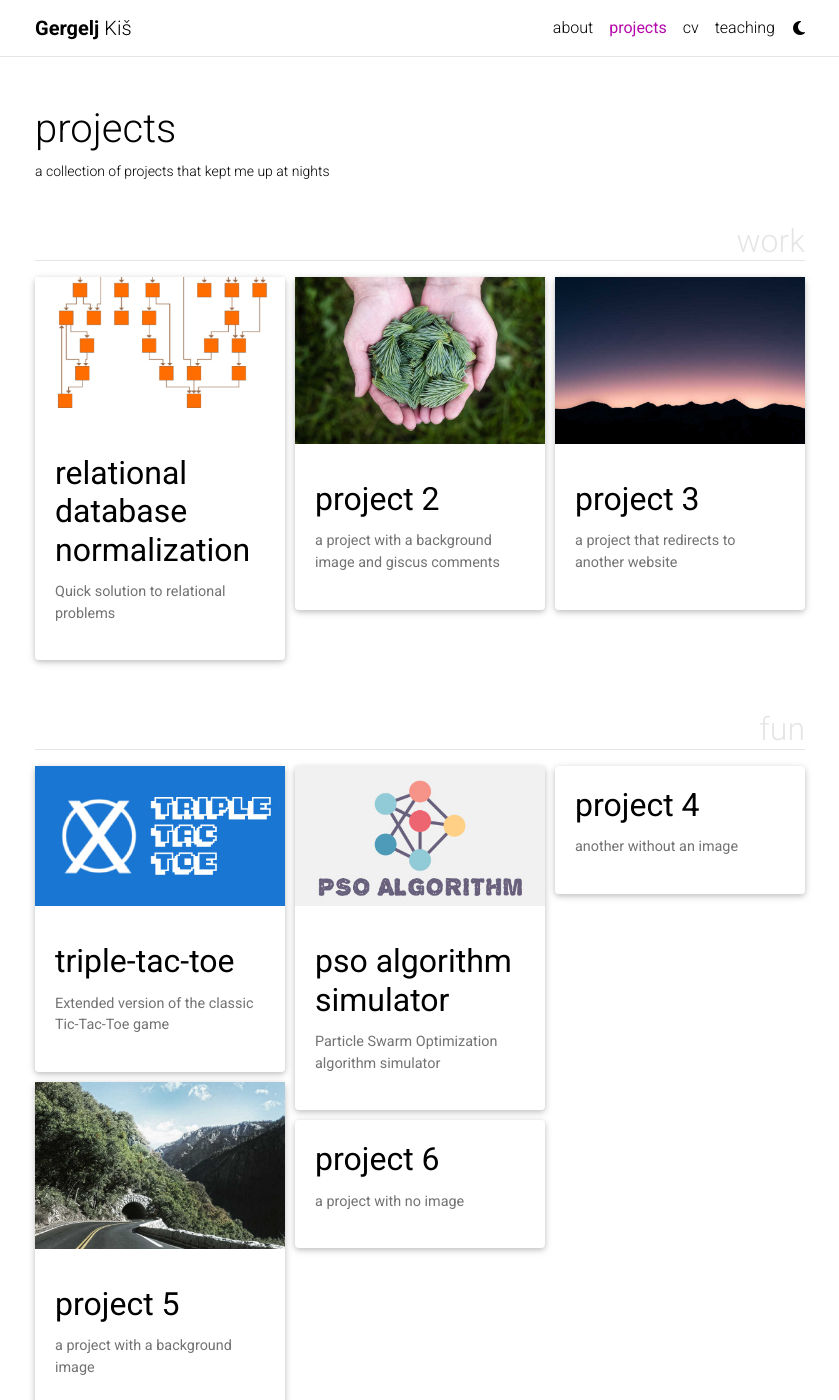
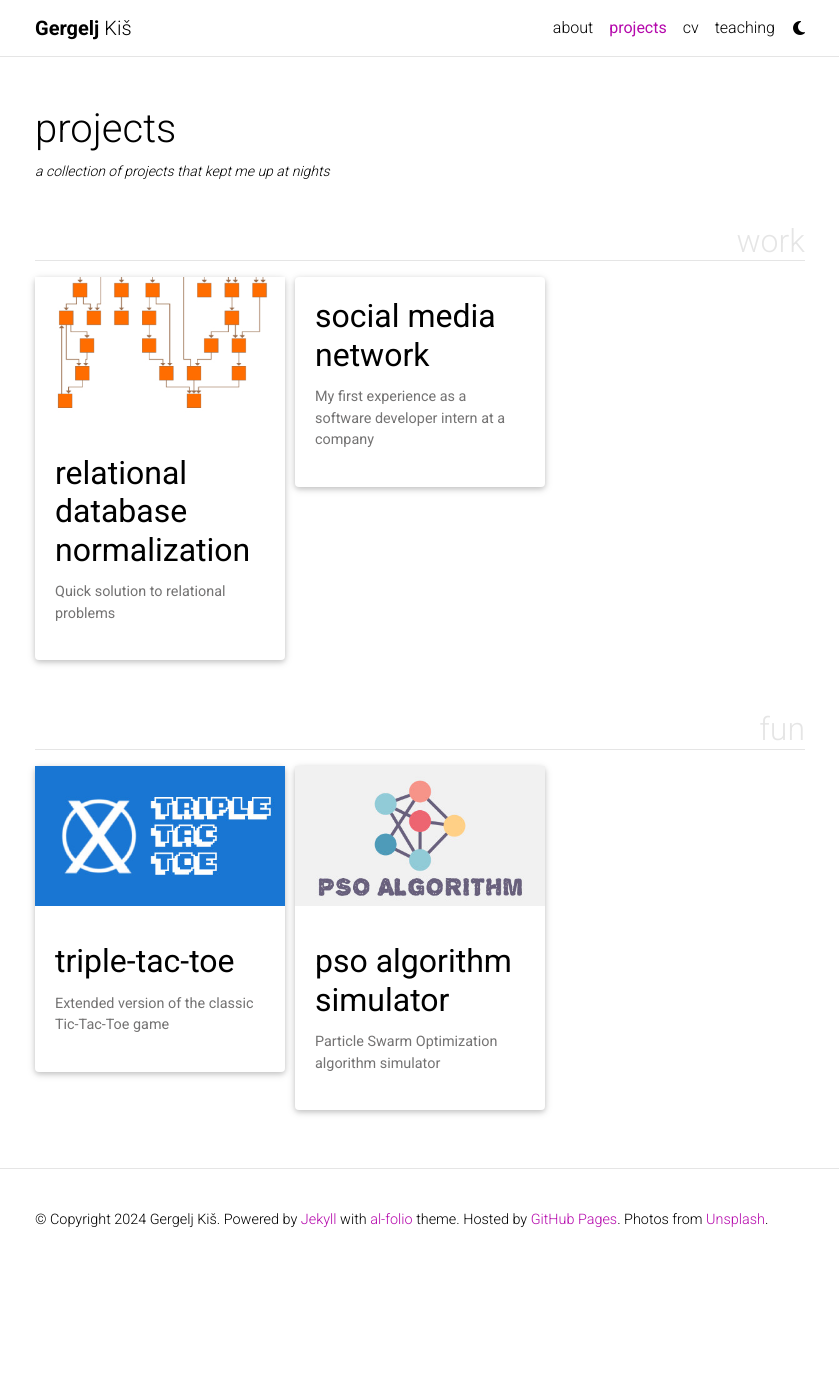
Before and after one commit to gergelj/gergelj.github.io, a Jekyll site: the page built from _pages/projects.md, in a window 1280 px wide and 1400 px high. Shown: the whole window, without its empty margins (220-1059 px from the left). Built offline with Jekyll 4.4.1, drawn with Linux system fonts in a browser that asks for light colours; full-size pictures stand in for the smaller copies a plugin makes; comment, search, counter and statistics services are not loaded; a style sheet for code colours, icons or effects is not loaded.

Commit message:
2024 september update 2

````diff
--- a/_config.yml
+++ b/_config.yml
@@ -104,7 +104,7 @@
 wechat_qr: # filename of your wechat qr-code saved as an image (e.g., wechat-qr.png if saved to assets/img/wechat-qr.png)
 
 contact_note: >
-  Feel free to connect on LinkedIn
+  Feel free to connect on social media
 
 # -----------------------------------------------------------------------------
 # Analytics and search engine verification
--- a/_pages/projects.md
+++ b/_pages/projects.md
@@ -2,7 +2,7 @@
 layout: page
 title: projects
 permalink: /projects/
-description: a collection of projects that kept me up at nights
+description: <em>a collection of projects that kept me up at nights</em>
 nav: true
 nav_order: 3
 display_categories: [work, fun]
--- /dev/null
+++ b/_projects/2021-03-12-social-network-scala.md
@@ -0,0 +1,36 @@
+---
+layout: page
+title: Social media network
+description: My first experience as a software developer intern at a company
+img:
+importance: 3
+category: work
+related_publications:
+---
+
+My first experience as a software developer intern at a software company was to develop a social media web application in Scala programming language. Having no previous experience in Scala I thought I would be overwhelmed by the amount of "spikes" in my daily routine. My initial fears have quickly vanished because after 2 days of (mostly) syntax learning I was able to get up and running the server and the database. I used the Play framework written in Scala and MySQL as the database.
+
+The most challenging part of this project was the data layer in the Scala application. The Play framework supports the vast majority of the relational databases out there and the Slick "ORM-mapper" works as a connection between Scala objects and database tuples. Later on, Slick turned out to be not so slick. I put the term ORM-mapper in quotes because Slick is not really a mapper, more like a database access tool: it returns a tuple which needs to be organized into an object type to work with. There are generally two aproaches: 1) write the Slick mapping layer in Scala and generate DDL scripts, 2) write DDL scripts and generate the mapping layer. I went with the second approach because my knowledge in SQL is far more stable than Scala/Slick but after that the mapping layer has been generated I was off to the races.
+
+The set of functionalities was small and this project was intended to show the capabilities of the intern, beginner's knowledge of web applications and databases. The most important thing I have learnt is that no matter how intimidating the unknown (technology) looks like it can be mastered pretty quickly if you possess fundamental knowledge in that particular field. New experiences open a different perspective and in the meantime you might as well have fun with it.
+
+<div class="row mt-3">
+    <div class="col-sm mt-3 mt-md-0">
+        {% include figure.html path="assets/img/2021-03-12-social-network-scala/1.png" title="Register page" class="img-fluid rounded z-depth-1" zoomable=true %}
+        <div class="caption">Register page</div>
+    </div>
+    <div class="col-sm mt-3 mt-md-0">
+        {% include figure.html path="assets/img/2021-03-12-social-network-scala/2.png" title="My profile" class="img-fluid rounded z-depth-1" zoomable=true %}
+        <div class="caption">My profile</div>
+    </div>
+</div>
+<div class="row mt-3">
+    <div class="col-sm mt-3 mt-md-0">
+        {% include figure.html path="assets/img/2021-03-12-social-network-scala/3.png" title="Find friends" class="img-fluid rounded z-depth-1" zoomable=true %}
+        <div class="caption">Find friends</div>
+    </div>
+    <div class="col-sm mt-3 mt-md-0">
+        {% include figure.html path="assets/img/2021-03-12-social-network-scala/4.png" title="Posts" class="img-fluid rounded z-depth-1" zoomable=true %}
+        <div class="caption">Posts</div>
+    </div>
+</div>
--- a/_projects/2_project.md
+++ /dev/null
@@ -1,81 +0,0 @@
----
-layout: page
-title: project 2
-description: a project with a background image and giscus comments
-img: assets/img/3.jpg
-importance: 2
-category: work
-giscus_comments: true
----
-
-Every project has a beautiful feature showcase page.
-It's easy to include images in a flexible 3-column grid format.
-Make your photos 1/3, 2/3, or full width.
-
-To give your project a background in the portfolio page, just add the img tag to the front matter like so:
-
-    ---
-    layout: page
-    title: project
-    description: a project with a background image
-    img: /assets/img/12.jpg
-    ---
-
-<div class="row">
-    <div class="col-sm mt-3 mt-md-0">
-        {% include figure.html path="assets/img/1.jpg" title="example image" class="img-fluid rounded z-depth-1" %}
-    </div>
-    <div class="col-sm mt-3 mt-md-0">
-        {% include figure.html path="assets/img/3.jpg" title="example image" class="img-fluid rounded z-depth-1" %}
-    </div>
-    <div class="col-sm mt-3 mt-md-0">
-        {% include figure.html path="assets/img/5.jpg" title="example image" class="img-fluid rounded z-depth-1" %}
-    </div>
-</div>
-<div class="caption">
-    Caption photos easily. On the left, a road goes through a tunnel. Middle, leaves artistically fall in a hipster photoshoot. Right, in another hipster photoshoot, a lumberjack grasps a handful of pine needles.
-</div>
-<div class="row">
-    <div class="col-sm mt-3 mt-md-0">
-        {% include figure.html path="assets/img/5.jpg" title="example image" class="img-fluid rounded z-depth-1" %}
-    </div>
-</div>
-<div class="caption">
-    This image can also have a caption. It's like magic.
-</div>
-
-You can also put regular text between your rows of images.
-Say you wanted to write a little bit about your project before you posted the rest of the images.
-You describe how you toiled, sweated, *bled* for your project, and then... you reveal its glory in the next row of images.
-
-
-<div class="row justify-content-sm-center">
-    <div class="col-sm-8 mt-3 mt-md-0">
-        {% include figure.html path="assets/img/6.jpg" title="example image" class="img-fluid rounded z-depth-1" %}
-    </div>
-    <div class="col-sm-4 mt-3 mt-md-0">
-        {% include figure.html path="assets/img/11.jpg" title="example image" class="img-fluid rounded z-depth-1" %}
-    </div>
-</div>
-<div class="caption">
-    You can also have artistically styled 2/3 + 1/3 images, like these.
-</div>
-
-
-The code is simple.
-Just wrap your images with `<div class="col-sm">` and place them inside `<div class="row">` (read more about the <a href="https://getbootstrap.com/docs/4.4/layout/grid/">Bootstrap Grid</a> system).
-To make images responsive, add `img-fluid` class to each; for rounded corners and shadows use `rounded` and `z-depth-1` classes.
-Here's the code for the last row of images above:
-
-{% raw %}
-```html
-<div class="row justify-content-sm-center">
-    <div class="col-sm-8 mt-3 mt-md-0">
-        {% include figure.html path="assets/img/6.jpg" title="example image" class="img-fluid rounded z-depth-1" %}
-    </div>
-    <div class="col-sm-4 mt-3 mt-md-0">
-        {% include figure.html path="assets/img/11.jpg" title="example image" class="img-fluid rounded z-depth-1" %}
-    </div>
-</div>
-```
-{% endraw %}
--- a/_projects/4_project.md
+++ /dev/null
@@ -1,80 +0,0 @@
----
-layout: page
-title: project 4
-description: another without an image
-img:
-importance: 3
-category: fun
----
-
-Every project has a beautiful feature showcase page.
-It's easy to include images in a flexible 3-column grid format.
-Make your photos 1/3, 2/3, or full width.
-
-To give your project a background in the portfolio page, just add the img tag to the front matter like so:
-
-    ---
-    layout: page
-    title: project
-    description: a project with a background image
-    img: /assets/img/12.jpg
-    ---
-
-<div class="row">
-    <div class="col-sm mt-3 mt-md-0">
-        {% include figure.html path="assets/img/1.jpg" title="example image" class="img-fluid rounded z-depth-1" %}
-    </div>
-    <div class="col-sm mt-3 mt-md-0">
-        {% include figure.html path="assets/img/3.jpg" title="example image" class="img-fluid rounded z-depth-1" %}
-    </div>
-    <div class="col-sm mt-3 mt-md-0">
-        {% include figure.html path="assets/img/5.jpg" title="example image" class="img-fluid rounded z-depth-1" %}
-    </div>
-</div>
-<div class="caption">
-    Caption photos easily. On the left, a road goes through a tunnel. Middle, leaves artistically fall in a hipster photoshoot. Right, in another hipster photoshoot, a lumberjack grasps a handful of pine needles.
-</div>
-<div class="row">
-    <div class="col-sm mt-3 mt-md-0">
-        {% include figure.html path="assets/img/5.jpg" title="example image" class="img-fluid rounded z-depth-1" %}
-    </div>
-</div>
-<div class="caption">
-    This image can also have a caption. It's like magic.
-</div>
-
-You can also put regular text between your rows of images.
-Say you wanted to write a little bit about your project before you posted the rest of the images.
-You describe how you toiled, sweated, *bled* for your project, and then... you reveal its glory in the next row of images.
-
-
-<div class="row justify-content-sm-center">
-    <div class="col-sm-8 mt-3 mt-md-0">
-        {% include figure.html path="assets/img/6.jpg" title="example image" class="img-fluid rounded z-depth-1" %}
-    </div>
-    <div class="col-sm-4 mt-3 mt-md-0">
-        {% include figure.html path="assets/img/11.jpg" title="example image" class="img-fluid rounded z-depth-1" %}
-    </div>
-</div>
-<div class="caption">
-    You can also have artistically styled 2/3 + 1/3 images, like these.
-</div>
-
-
-The code is simple.
-Just wrap your images with `<div class="col-sm">` and place them inside `<div class="row">` (read more about the <a href="https://getbootstrap.com/docs/4.4/layout/grid/">Bootstrap Grid</a> system).
-To make images responsive, add `img-fluid` class to each; for rounded corners and shadows use `rounded` and `z-depth-1` classes.
-Here's the code for the last row of images above:
-
-{% raw %}
-```html
-<div class="row justify-content-sm-center">
-    <div class="col-sm-8 mt-3 mt-md-0">
-        {% include figure.html path="assets/img/6.jpg" title="example image" class="img-fluid rounded z-depth-1" %}
-    </div>
-    <div class="col-sm-4 mt-3 mt-md-0">
-        {% include figure.html path="assets/img/11.jpg" title="example image" class="img-fluid rounded z-depth-1" %}
-    </div>
-</div>
-```
-{% endraw %}
--- a/_projects/5_project.md
+++ /dev/null
@@ -1,80 +0,0 @@
----
-layout: page
-title: project 5
-description: a project with a background image
-img: assets/img/1.jpg
-importance: 3
-category: fun
----
-
-Every project has a beautiful feature showcase page.
-It's easy to include images in a flexible 3-column grid format.
-Make your photos 1/3, 2/3, or full width.
-
-To give your project a background in the portfolio page, just add the img tag to the front matter like so:
-
-    ---
-    layout: page
-    title: project
-    description: a project with a background image
-    img: /assets/img/12.jpg
-    ---
-
-<div class="row">
-    <div class="col-sm mt-3 mt-md-0">
-        {% include figure.html path="assets/img/1.jpg" title="example image" class="img-fluid rounded z-depth-1" %}
-    </div>
-    <div class="col-sm mt-3 mt-md-0">
-        {% include figure.html path="assets/img/3.jpg" title="example image" class="img-fluid rounded z-depth-1" %}
-    </div>
-    <div class="col-sm mt-3 mt-md-0">
-        {% include figure.html path="assets/img/5.jpg" title="example image" class="img-fluid rounded z-depth-1" %}
-    </div>
-</div>
-<div class="caption">
-    Caption photos easily. On the left, a road goes through a tunnel. Middle, leaves artistically fall in a hipster photoshoot. Right, in another hipster photoshoot, a lumberjack grasps a handful of pine needles.
-</div>
-<div class="row">
-    <div class="col-sm mt-3 mt-md-0">
-        {% include figure.html path="assets/img/5.jpg" title="example image" class="img-fluid rounded z-depth-1" %}
-    </div>
-</div>
-<div class="caption">
-    This image can also have a caption. It's like magic.
-</div>
-
-You can also put regular text between your rows of images.
-Say you wanted to write a little bit about your project before you posted the rest of the images.
-You describe how you toiled, sweated, *bled* for your project, and then... you reveal its glory in the next row of images.
-
-
-<div class="row justify-content-sm-center">
-    <div class="col-sm-8 mt-3 mt-md-0">
-        {% include figure.html path="assets/img/6.jpg" title="example image" class="img-fluid rounded z-depth-1" %}
-    </div>
-    <div class="col-sm-4 mt-3 mt-md-0">
-        {% include figure.html path="assets/img/11.jpg" title="example image" class="img-fluid rounded z-depth-1" %}
-    </div>
-</div>
-<div class="caption">
-    You can also have artistically styled 2/3 + 1/3 images, like these.
-</div>
-
-
-The code is simple.
-Just wrap your images with `<div class="col-sm">` and place them inside `<div class="row">` (read more about the <a href="https://getbootstrap.com/docs/4.4/layout/grid/">Bootstrap Grid</a> system).
-To make images responsive, add `img-fluid` class to each; for rounded corners and shadows use `rounded` and `z-depth-1` classes.
-Here's the code for the last row of images above:
-
-{% raw %}
-```html
-<div class="row justify-content-sm-center">
-    <div class="col-sm-8 mt-3 mt-md-0">
-        {% include figure.html path="assets/img/6.jpg" title="example image" class="img-fluid rounded z-depth-1" %}
-    </div>
-    <div class="col-sm-4 mt-3 mt-md-0">
-        {% include figure.html path="assets/img/11.jpg" title="example image" class="img-fluid rounded z-depth-1" %}
-    </div>
-</div>
-```
-{% endraw %}
--- a/_projects/6_project.md
+++ /dev/null
@@ -1,80 +0,0 @@
----
-layout: page
-title: project 6
-description: a project with no image
-img:
-importance: 4
-category: fun
----
-
-Every project has a beautiful feature showcase page.
-It's easy to include images in a flexible 3-column grid format.
-Make your photos 1/3, 2/3, or full width.
-
-To give your project a background in the portfolio page, just add the img tag to the front matter like so:
-
-    ---
-    layout: page
-    title: project
-    description: a project with a background image
-    img: /assets/img/12.jpg
-    ---
-
-<div class="row">
-    <div class="col-sm mt-3 mt-md-0">
-        {% include figure.html path="assets/img/1.jpg" title="example image" class="img-fluid rounded z-depth-1" %}
-    </div>
-    <div class="col-sm mt-3 mt-md-0">
-        {% include figure.html path="assets/img/3.jpg" title="example image" class="img-fluid rounded z-depth-1" %}
-    </div>
-    <div class="col-sm mt-3 mt-md-0">
-        {% include figure.html path="assets/img/5.jpg" title="example image" class="img-fluid rounded z-depth-1" %}
-    </div>
-</div>
-<div class="caption">
-    Caption photos easily. On the left, a road goes through a tunnel. Middle, leaves artistically fall in a hipster photoshoot. Right, in another hipster photoshoot, a lumberjack grasps a handful of pine needles.
-</div>
-<div class="row">
-    <div class="col-sm mt-3 mt-md-0">
-        {% include figure.html path="assets/img/5.jpg" title="example image" class="img-fluid rounded z-depth-1" %}
-    </div>
-</div>
-<div class="caption">
-    This image can also have a caption. It's like magic.
-</div>
-
-You can also put regular text between your rows of images.
-Say you wanted to write a little bit about your project before you posted the rest of the images.
-You describe how you toiled, sweated, *bled* for your project, and then... you reveal its glory in the next row of images.
-
-
-<div class="row justify-content-sm-center">
-    <div class="col-sm-8 mt-3 mt-md-0">
-        {% include figure.html path="assets/img/6.jpg" title="example image" class="img-fluid rounded z-depth-1" %}
-    </div>
-    <div class="col-sm-4 mt-3 mt-md-0">
-        {% include figure.html path="assets/img/11.jpg" title="example image" class="img-fluid rounded z-depth-1" %}
-    </div>
-</div>
-<div class="caption">
-    You can also have artistically styled 2/3 + 1/3 images, like these.
-</div>
-
-
-The code is simple.
-Just wrap your images with `<div class="col-sm">` and place them inside `<div class="row">` (read more about the <a href="https://getbootstrap.com/docs/4.4/layout/grid/">Bootstrap Grid</a> system).
-To make images responsive, add `img-fluid` class to each; for rounded corners and shadows use `rounded` and `z-depth-1` classes.
-Here's the code for the last row of images above:
-
-{% raw %}
-```html
-<div class="row justify-content-sm-center">
-    <div class="col-sm-8 mt-3 mt-md-0">
-        {% include figure.html path="assets/img/6.jpg" title="example image" class="img-fluid rounded z-depth-1" %}
-    </div>
-    <div class="col-sm-4 mt-3 mt-md-0">
-        {% include figure.html path="assets/img/11.jpg" title="example image" class="img-fluid rounded z-depth-1" %}
-    </div>
-</div>
-```
-{% endraw %}
````
Also changed, not shown: _pages/about.md (+1 -1 lines), _projects/3_project.md (deleted, +0 -81 lines), assets/img/2021-03-12-social-network-scala/1.png (added), assets/img/2021-03-12-social-network-scala/2.png (added), assets/img/2021-03-12-social-network-scala/3.png (added), assets/img/2021-03-12-social-network-scala/4.png (added).
